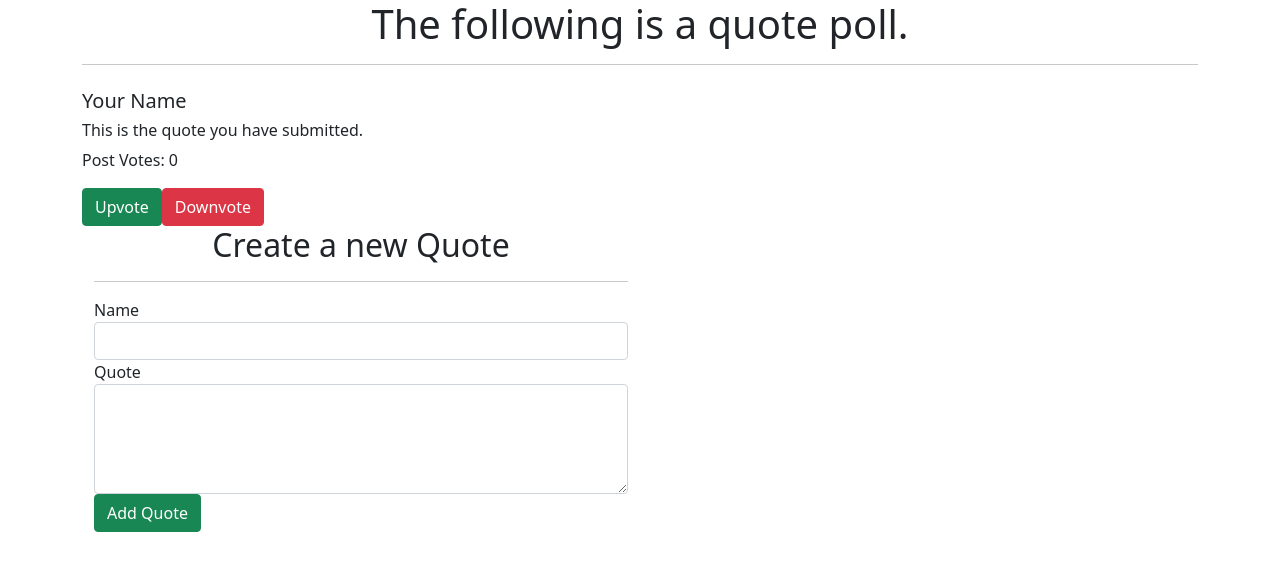
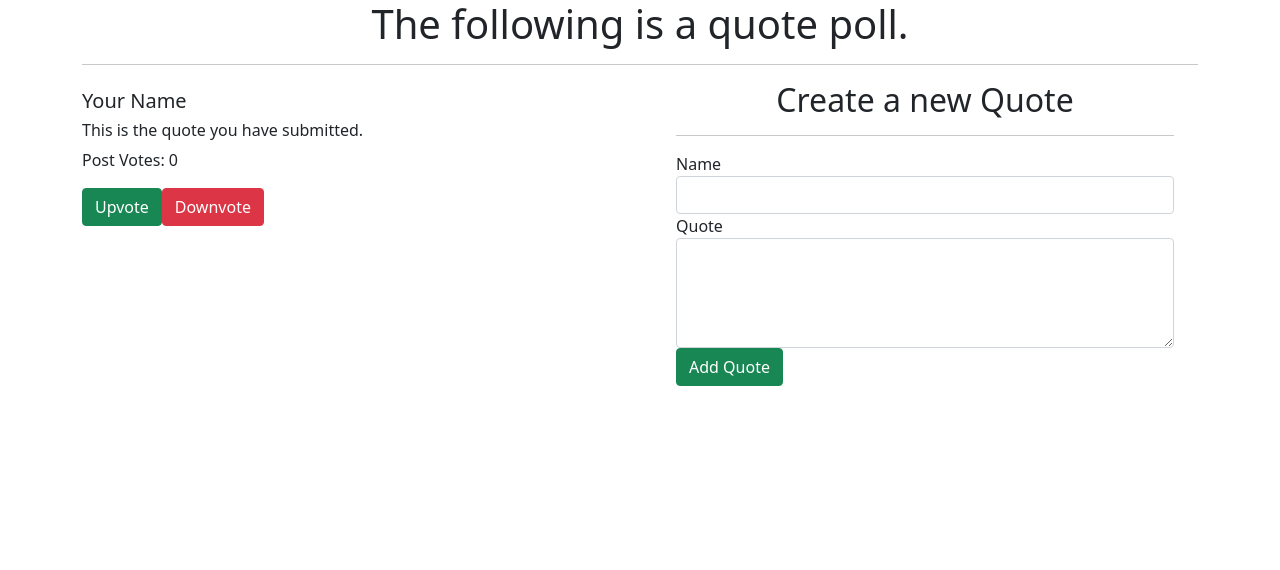
Before and after one commit to JosephNdegwa/quotes, an Angular app: page / in a window 1280 px wide. Shown: the top 570 px of the page. Built offline with nearby package versions, Linux system fonts and the light colour scheme.

Commit message:
add two way data binding

```diff
--- a/src/app/app.module.ts
+++ b/src/app/app.module.ts
@@ -6,7 +6,7 @@ import { AppComponent } from './app.component';
 import { LikeComponent } from './like/like.component';
 import { PostComponent } from './post/post.component';
 import { FormComponent } from './form/form.component';
-
+import { FormsModule } from '@angular/forms';
 
 @NgModule({
   declarations: [
@@ -18,7 +18,8 @@ import { FormComponent } from './form/form.component';
   ],
   imports: [
     BrowserModule,
-    AppRoutingModule
+    AppRoutingModule,
+    FormsModule
   ],
   providers: [],
   bootstrap: [AppComponent]
--- a/src/app/form/form.component.html
+++ b/src/app/form/form.component.html
@@ -2,18 +2,21 @@
     <h2 class="text-center">Create a new Quote</h2>
     <hr>
 
-<form >
+<form #quoteForm='ngForm'>
     <div class="form-group">
       <label for="name">Name</label>
 
-     <input type="text" class="form-control" id="name">
+     <input type="text" class="form-control" id="name" [(ngModel)]="newQuote" name="name">
+      {{newQuote}}
     </div>
     <div class="form-group">
       <label for="content">Quote</label>
-      <textarea type="text" class="form-control" id="content" rows="4"></textarea>
+      <textarea type="text" class="form-control" id="content" rows="4"[(ngModel)]="newContent" name="content"></textarea>
+      {{newContent}}
     </div>
-
+    <div>
     <button type="submit" class="btn btn-success">Add Quote</button>
+    </div>
   </form>
 
 
--- a/src/app/form/form.component.ts
+++ b/src/app/form/form.component.ts
@@ -1,4 +1,4 @@
-import { Component, OnInit, Output, EventEmitter } from '@angular/core';
+import { Component, OnInit, Input} from '@angular/core';
 import { Quote } from '@angular/compiler';
 
 
@@ -11,13 +11,8 @@ import { Quote } from '@angular/compiler';
 })
 
 export class FormComponent implements OnInit {
-
- //newQuote = new Quote ("","");
- @Output() addQuote = new EventEmitter<Quote>();
-
- submitQuote(){
-  //this.addQuote.emit(this.newQuote);
-}
+ @Input()newQuote = ("");
+ @Input()newContent = ("");
 
   constructor() { }
 
--- a/src/app/like/like.component.ts
+++ b/src/app/like/like.component.ts
@@ -6,6 +6,8 @@ import { Component, Input, EventEmitter, Output} from '@angular/core';
   styleUrls: ['./like.component.css']
 })
 export class LikeComponent {
+
+
 
  @Input()numberOfLikes : number = 0;
  @Output()
--- a/src/app/post/post.component.html
+++ b/src/app/post/post.component.html
@@ -4,7 +4,7 @@
 <hr>
 </div>
 
-<div>
+
     <div class="row">
         <div class="col-md-6">
         <h5>{{name}}</h5>
@@ -12,10 +12,10 @@
         <app-like  [numberOfLikes]= "postLikes" (change)="onPostLikesUpdate($event)"></app-like>
 
         </div>
+
+
+        <div class="col-md-6">
+            <app-form></app-form>
+        </div>
     </div>
 </div>
-
-<div class="col-md-6">
-<app-form></app-form>
-</div>
-</div>
--- a/src/app/post/post.component.ts
+++ b/src/app/post/post.component.ts
@@ -10,8 +10,8 @@ export class PostComponent {
 
 
 
- @Input() name!: string;
- @Input() content!: string;
+ @Input() name!: any;
+ @Input() content!: any;
  postLikes : number = 0;
 
 onPostLikesUpdate = function (event:any) {
```
